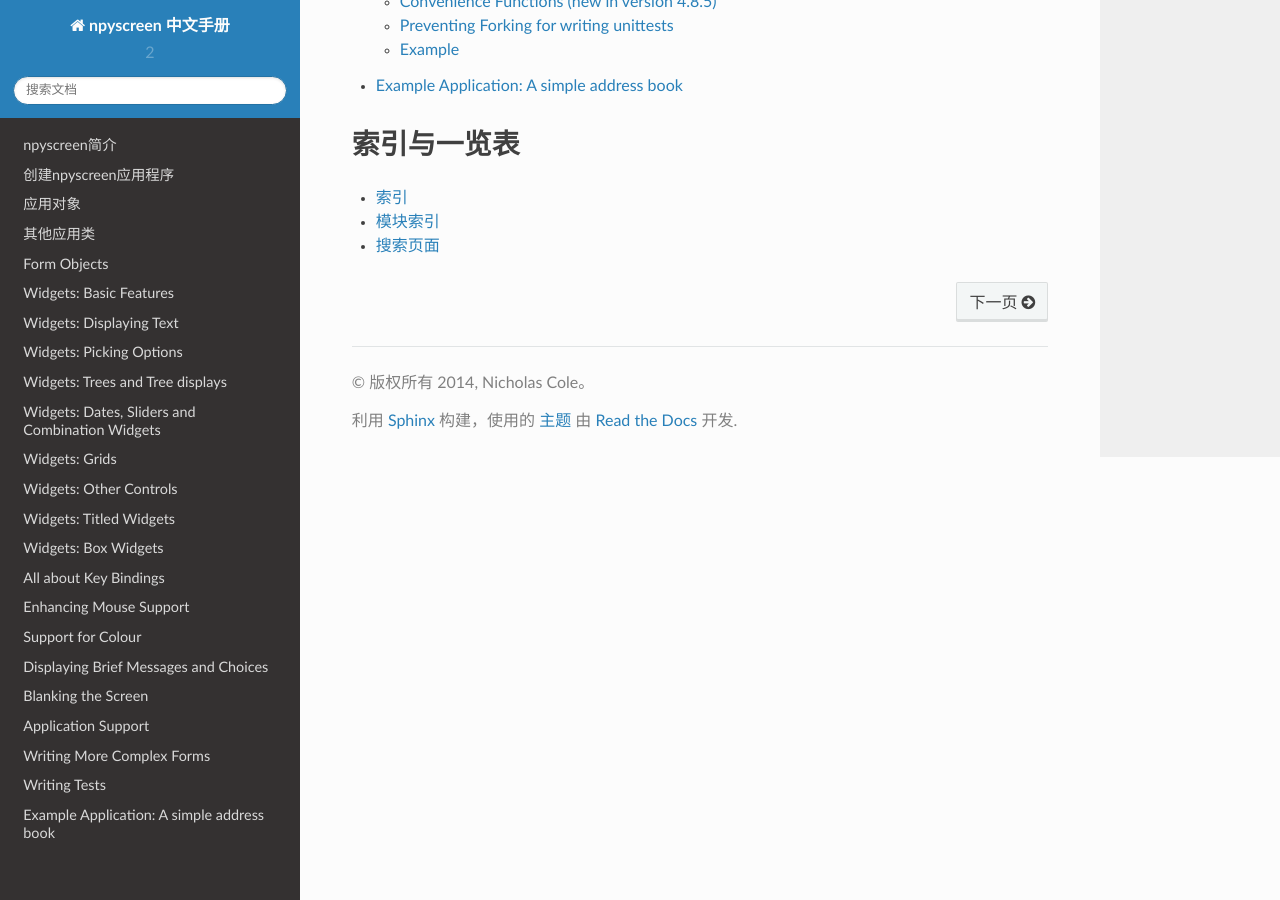
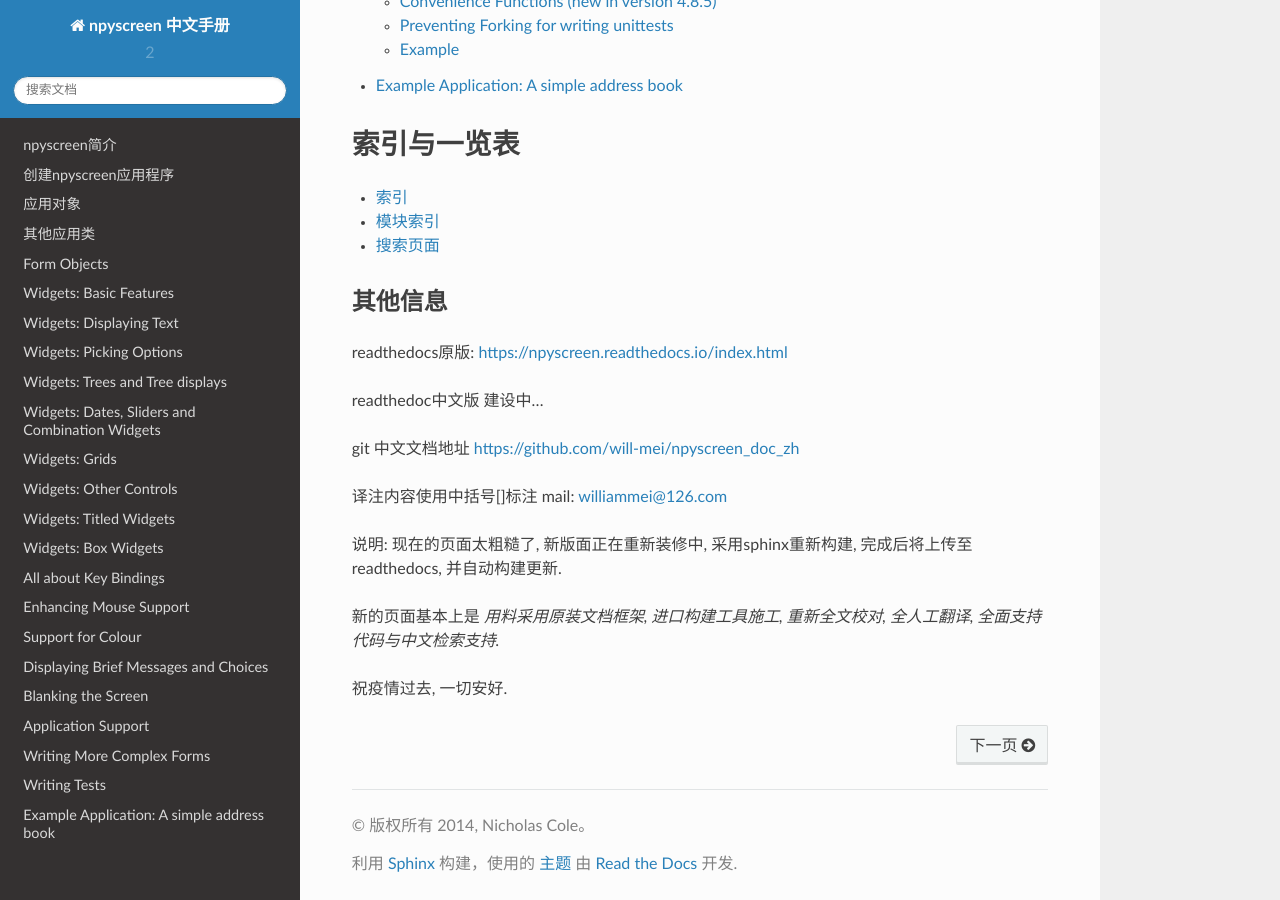
Before and after one commit to will-mei/npyscreen_doc_zh, a Sphinx documentation site: the page built from npcole-npyscreen-cb5c0736d22a/docs/source/index.rst, in a window 1280 px wide and 900 px high, scrolled down 2530 px. Built offline with Sphinx 7.4.7 and the Read the Docs theme 2.0.0, drawn with Linux system fonts in a browser that asks for light colours.

Commit message:
update note info

```diff
--- a/npcole-npyscreen-cb5c0736d22a/docs/source/index.rst
+++ b/npcole-npyscreen-cb5c0736d22a/docs/source/index.rst
@@ -37,3 +37,27 @@
 * :ref:`genindex`
 * :ref:`modindex`
 * :ref:`search`
+
+
+其他信息
+~~~~~~~~~
+
+readthedocs原版:
+https://npyscreen.readthedocs.io/index.html
+
+readthedoc中文版
+建设中...
+
+git 中文文档地址
+https://github.com/will-mei/npyscreen_doc_zh
+
+
+译注内容使用中括号[]标注
+mail: williammei@126.com
+
+
+说明: 现在的页面太粗糙了, 新版面正在重新装修中, 采用sphinx重新构建, 完成后将上传至readthedocs, 并自动构建更新.
+
+新的页面基本上是 *用料采用原装文档框架, 进口构建工具施工, 重新全文校对, 全人工翻译, 全面支持代码与中文检索支持.*
+
+祝疫情过去, 一切安好.
```
